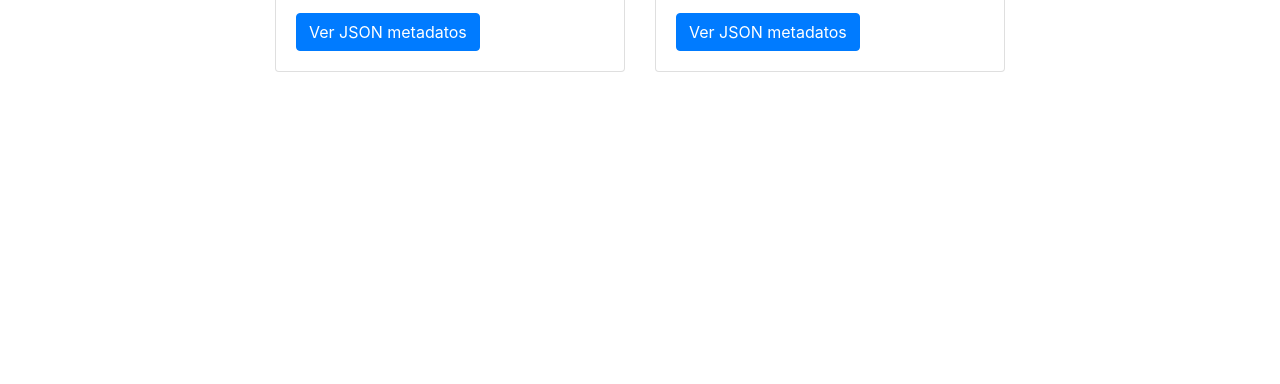
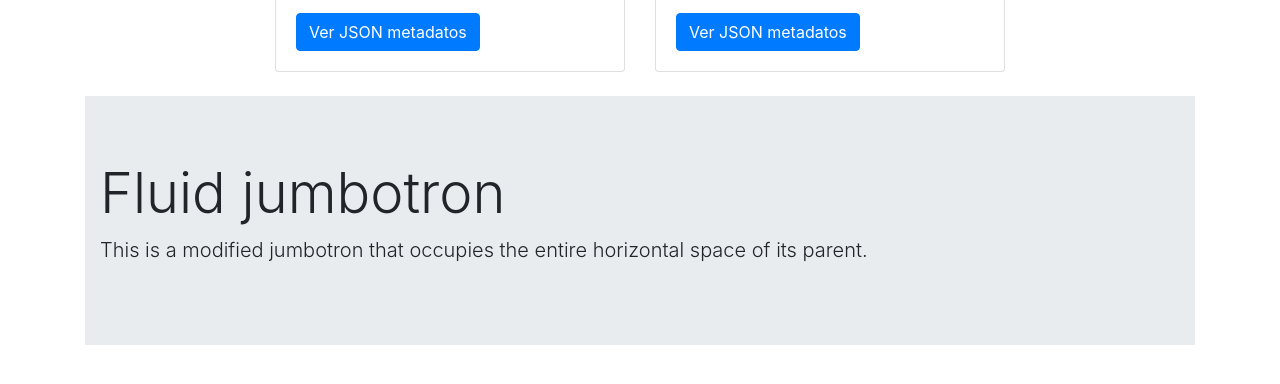
Before and after one commit to enautirakasle/aemet_ajax, a plain HTML site: page index.html in a window 1280 px wide. Shown: the part 152-536 px from the top of the page. Drawn offline with nearby package versions, Linux system fonts and the light colour scheme; no server answers.

Commit message:
jumbotron en footer en index.html

```diff
--- a/index.html
+++ b/index.html
@@ -42,6 +42,15 @@
             </div>
         </div>
     </div>
+    <br>
+    <div class="container">
+        <div class="jumbotron jumbotron-fluid">
+            <div class="container">
+              <h1 class="display-4">Fluid jumbotron</h1>
+              <p class="lead">This is a modified jumbotron that occupies the entire horizontal space of its parent.</p>
+            </div>
+          </div>
+    </div>
 
     <script src="http://code.jquery.com/jquery-3.3.1.js" integrity="sha256-2Kok7MbOyxpgUVvAk/HJ2jigOSYS2auK4Pfzbm7uH60="
         crossorigin="anonymous"></script>
```
